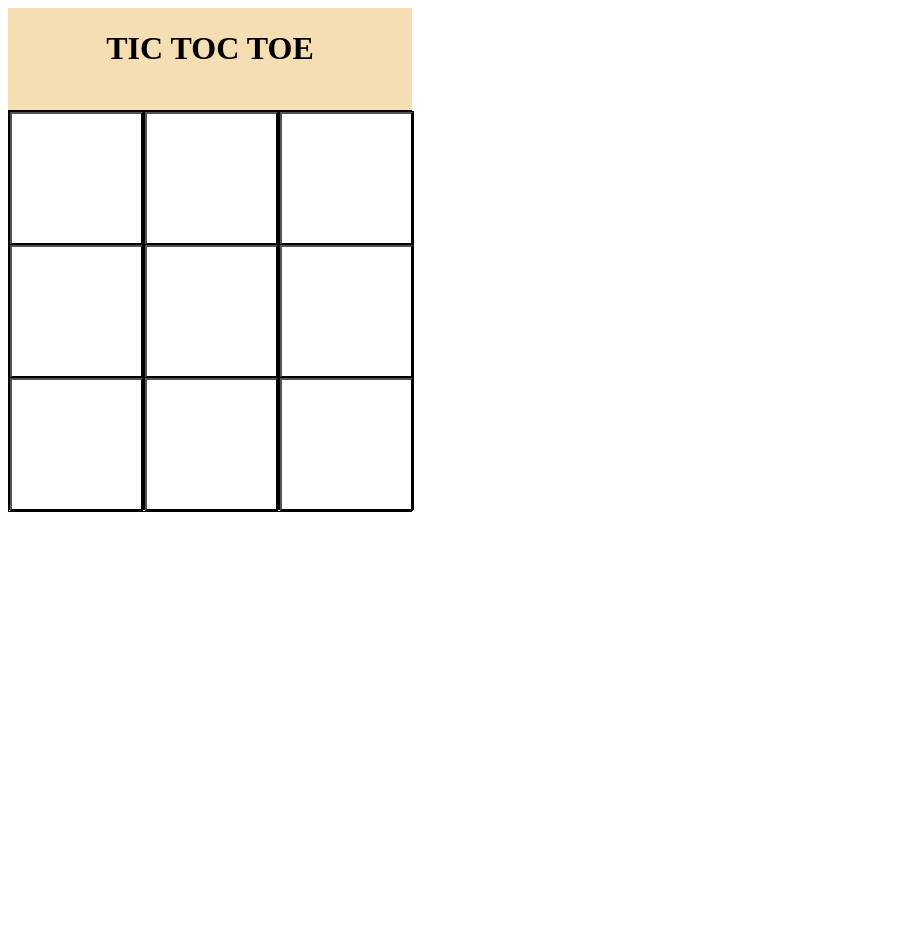
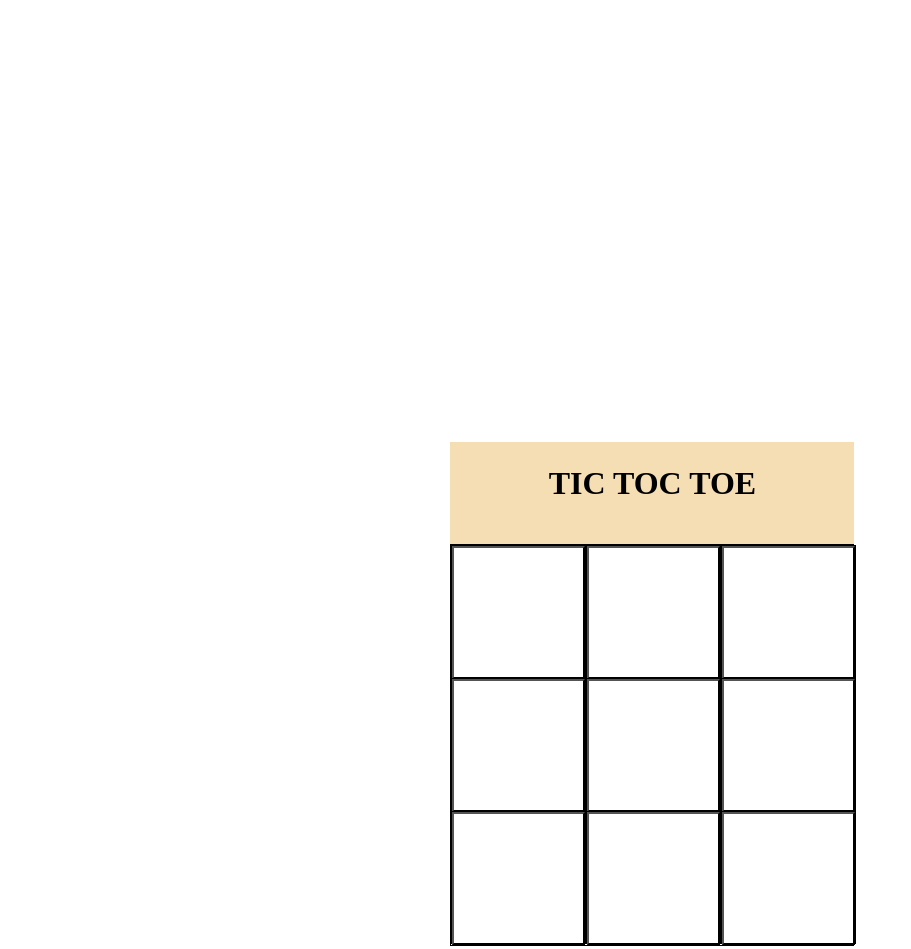
Before and after one commit to UshasriGajal/TicTacToeGame, a plain HTML site: page index.html in a window 1280 px wide. Shown: the whole page, without its empty margins (0-911 px from the left). Before the commit the page ends 800 px from the top, so only its background shows below. Drawn offline with Linux system fonts and the light colour scheme.

Commit message:
Update TicTacToe.css

```diff
--- a/TicTacToe.css
+++ b/TicTacToe.css
@@ -4,6 +4,7 @@ body{
 #MainDiv{
     height: 504px;
     width: 404px;
+    margin:35%;
     /* border: 1px solid black; */
 }
 #Name{
```
